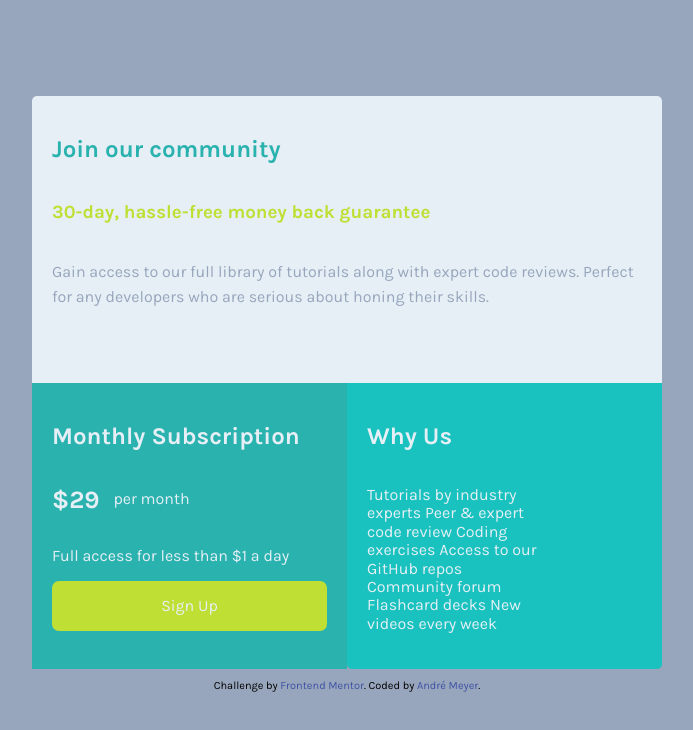
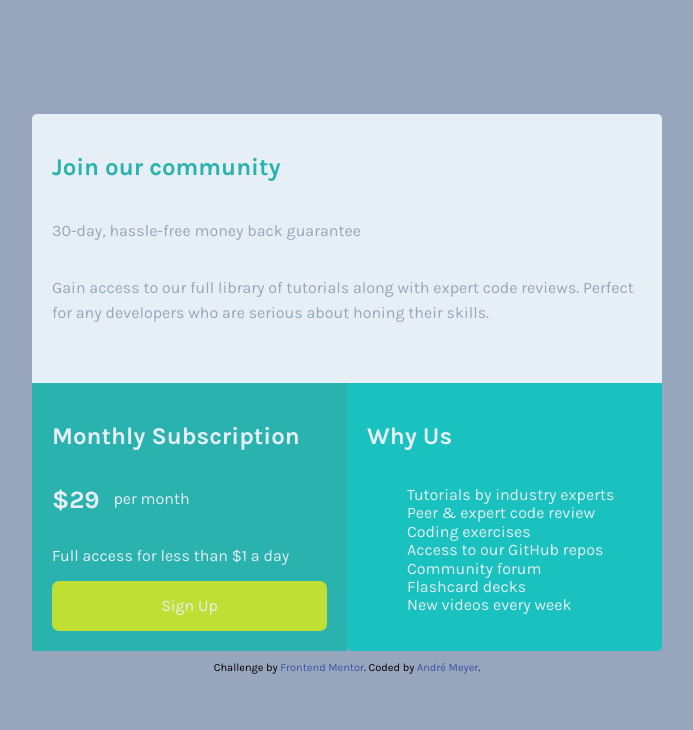
Before and after one commit to dev-andrewm/single-price-grid-component, a plain HTML site: page index.html in a window 1280 px wide. Shown: the whole page, without its empty margins (293-986 px from the left). Drawn offline with Linux system fonts and the light colour scheme.

Commit message:
small adjustments

```diff
--- a/css/cards.css
+++ b/css/cards.css
@@ -17,7 +17,7 @@
   color: var(--cyan);
 }
 
-.card-box__join h3 {
+.card-box__join p {
   color: var(--bright-yellow);
 }
 
@@ -62,8 +62,8 @@
   background-color: var(--light-cyan);
 }
 
-.card-box__whyus p {
-  max-width: 18.5rem;
+.card-box__whyus ul {
+  list-style: none;
 }
 
 @media (min-width: 900px) {
--- a/index.html
+++ b/index.html
@@ -25,7 +25,7 @@
     <div class="cards-box">
       <section class="card-box card-box__join">
         <h2>Join our community</h2>
-        <h3>30-day, hassle-free money back guarantee</h3>
+        <p>30-day, hassle-free money back guarantee</p>
         <p>
           Gain access to our full library of tutorials along with expert code reviews.
           Perfect for any developers who are serious about honing their skills.
@@ -36,20 +36,22 @@
         <h2>Monthly Subscription</h2>
         <p><span>&dollar;29</span> per month</p>
         <p>Full access for less than &dollar;1 a day</p>
-        <button class="signup__button">Sign Up</button>
+        <a href="#">
+          <button class="signup__button">Sign Up</button>
+        </a>
       </section>
 
       <section class="card-box card-box__whyus">
         <h2>Why Us</h2>
-        <p>
-          Tutorials by industry experts
-          Peer &amp; expert code review
-          Coding exercises
-          Access to our GitHub repos
-          Community forum
-          Flashcard decks
-          New videos every week
-        </p>
+        <ul>
+          <li>Tutorials by industry experts</li>
+          <li>Peer &amp; expert code review</li>
+          <li>Coding exercises</li>
+          <li>Access to our GitHub repos</li>
+          <li>Community forum</li>
+          <li>Flashcard decks</li>
+          <li>New videos every week</li>
+        </ul>
       </section>
     </div>
   </main>
```
